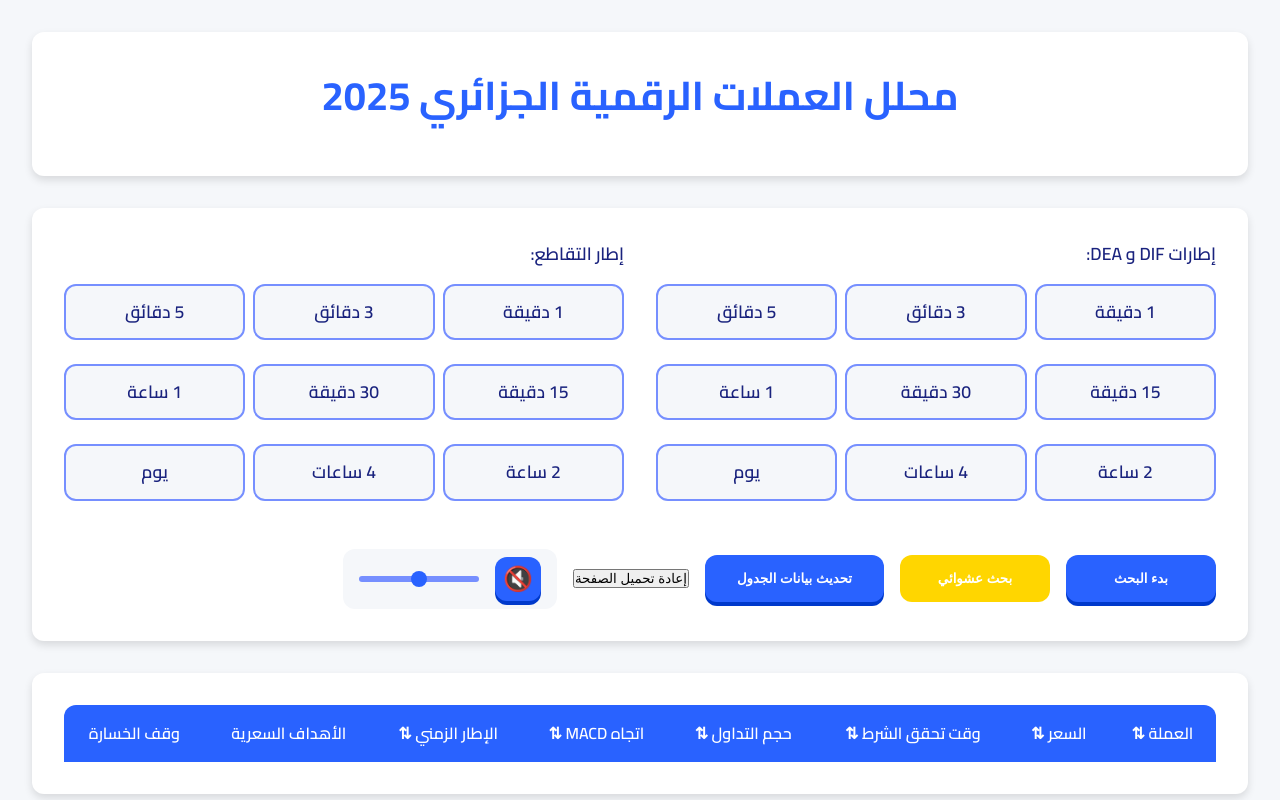
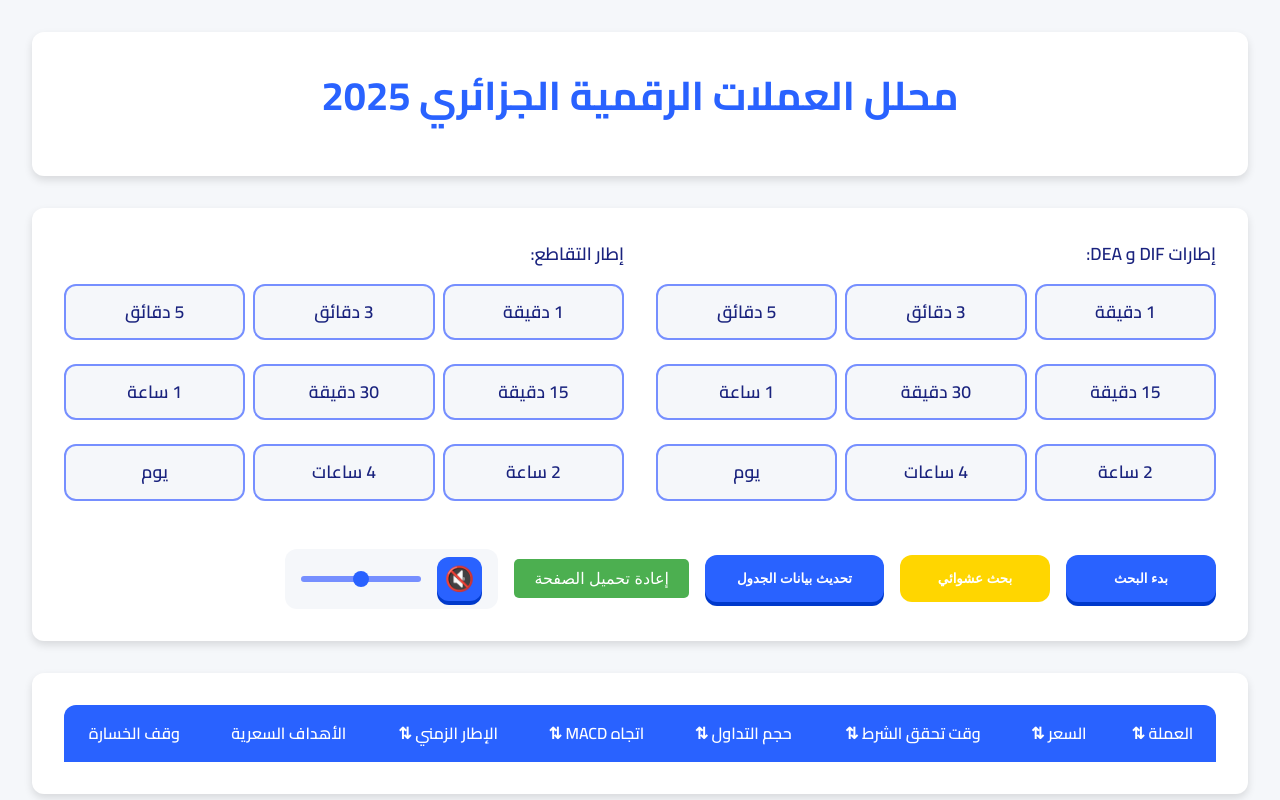
Before and after one commit to DZkhaled26DZ/nc3cvP0d3L, a website built with Vite: page index.html in a window 1280 px wide. Shown: the top 800 px of the page. Built offline with nearby package versions, Linux system fonts and the light colour scheme.

Commit message:
index.html

```diff
--- a/index.html
+++ b/index.html
@@ -103,7 +103,7 @@
                 <button id="startBtn" class="btn-3d">بدء البحث</button>
                 <button id="randomBtn" class="btn-3d random">بحث عشوائي</button>
                 <button id="refreshBtn" class="btn-3d">تحديث بيانات الجدول</button>
-                <button onclick="location.reload();">إعادة تحميل الصفحة</button>
+                <button onclick="location.reload();" style="background-color: #4CAF50; color: white; padding: 10px 20px; border: none; border-radius: 5px; font-size: 16px; cursor: pointer; transition: background-color 0.3s;">إعادة تحميل الصفحة</button>
                 <div class="sound-control">
                     <button id="soundToggle" class="btn-3d">🔇</button>
                     <input type="range" id="volumeControl" min="0" max="100" value="50">
```
